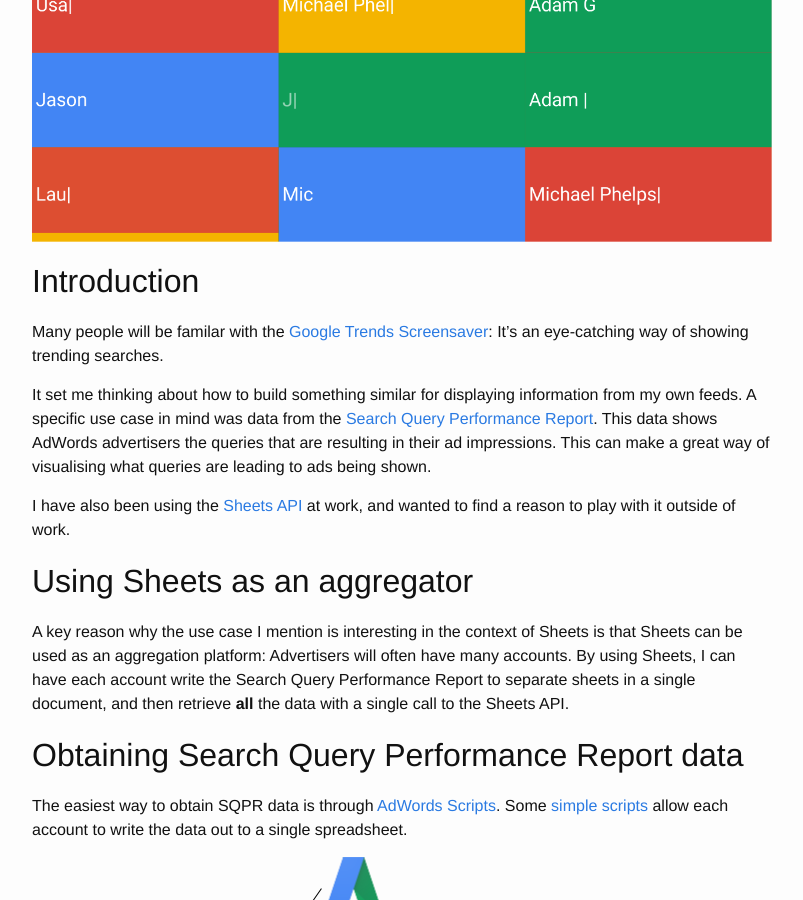
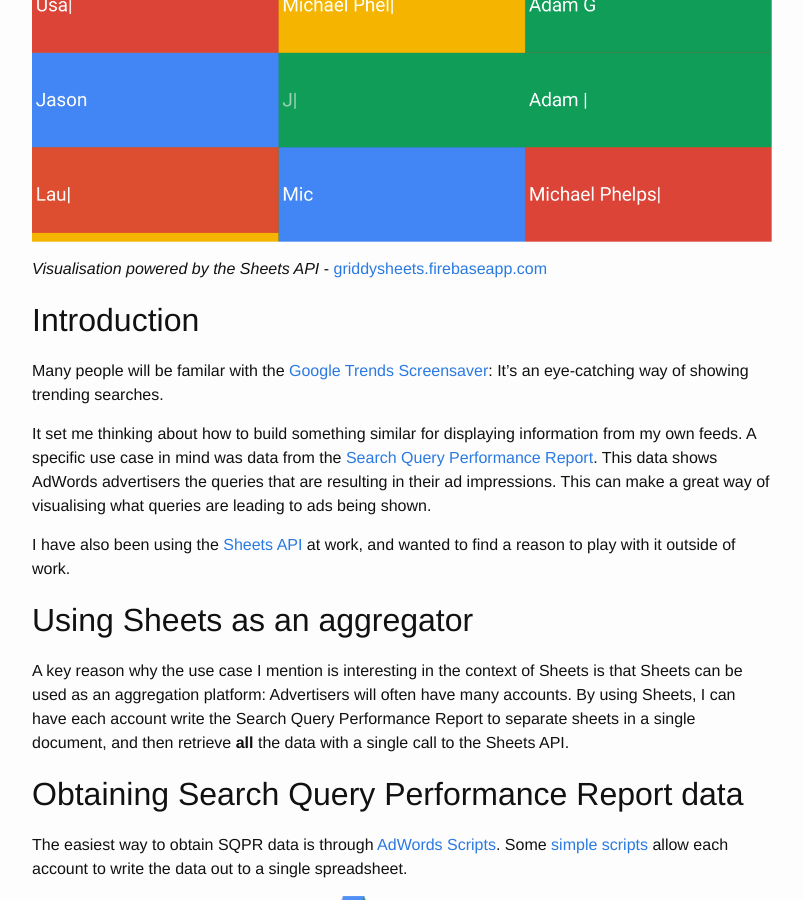
Before and after one commit to plemont/plemont.github.io, a Jekyll site: the page built from _posts/2016-09-10-displaying-search-queries-with-sheets-api.md, in a window 1280 px wide and 900 px high, scrolled down 422 px. Shown: the whole window, without its empty margins (238-1041 px from the left). Built offline with Jekyll 4.4.1, drawn with Linux system fonts in a browser that asks for light colours.

Commit message:
Added link to Firebase

```diff
--- a/_posts/2016-09-10-displaying-search-queries-with-sheets-api.md
+++ b/_posts/2016-09-10-displaying-search-queries-with-sheets-api.md
@@ -5,6 +5,8 @@
 categories: javascript sheets-api pwa
 ---
 ![aggregate]({{ site.url }}images/grid-example.png)
+
+*Visualisation powered by the Sheets API* - [griddysheets.firebaseapp.com](https://griddysheets.firebaseapp.com)
 
 ## Introduction
 
```
